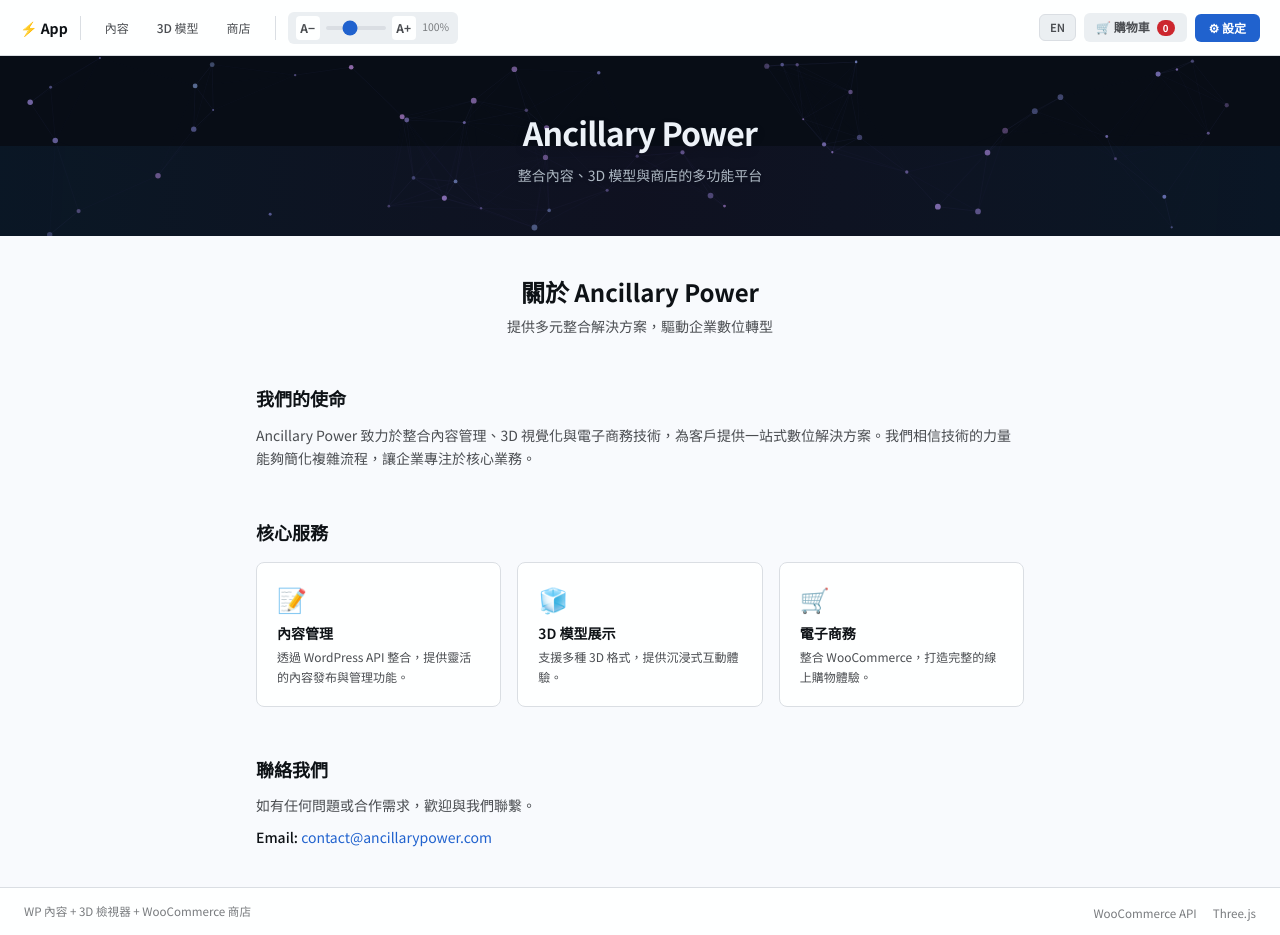
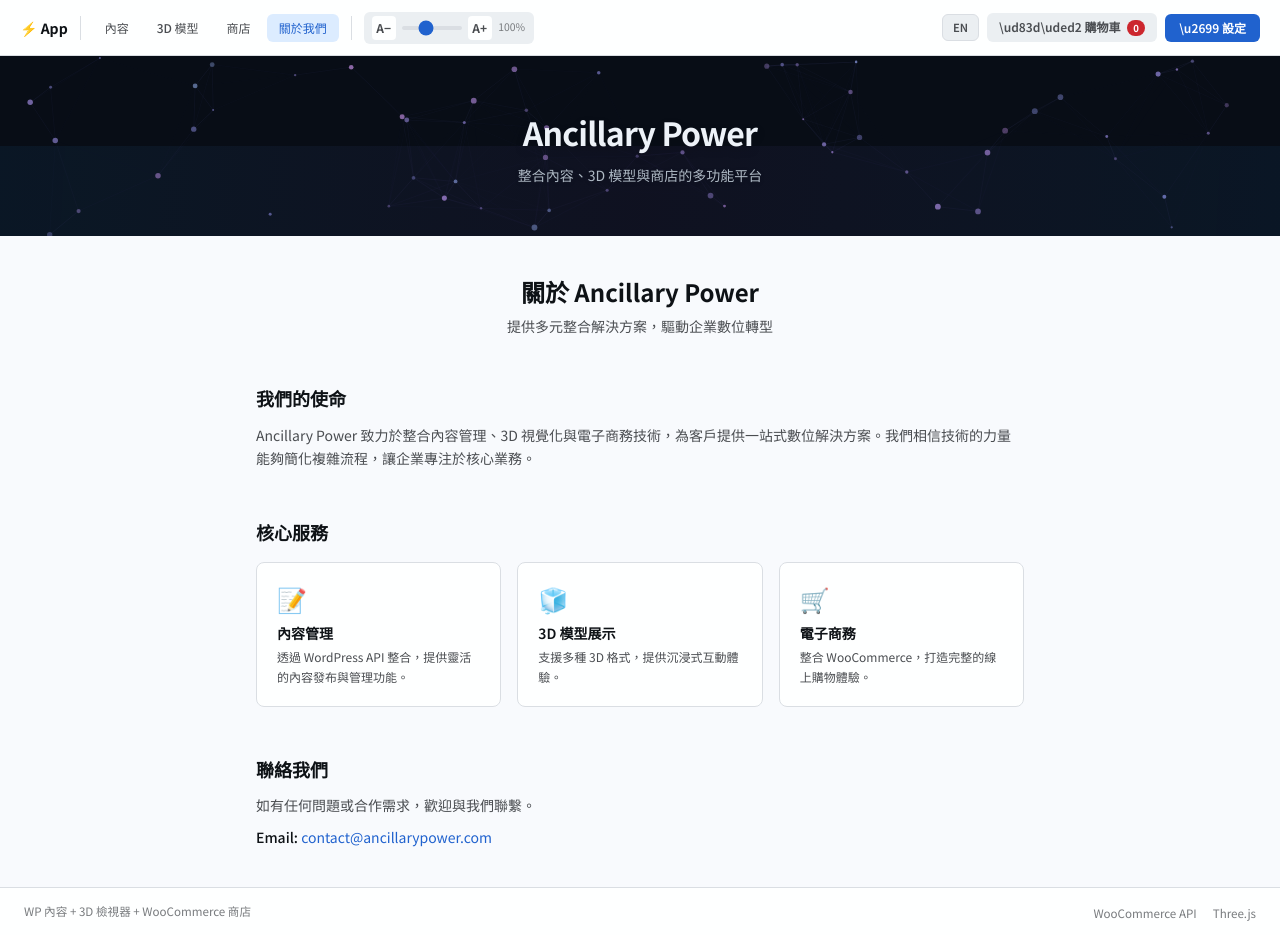
Before and after one commit to ancillarypower/official-site, a React (Vite) app: page /about in a window 1280 px wide. Built offline with nearby package versions, Linux system fonts and the light colour scheme; no server answers.

Commit message:
feat(nav): add about link to navbar

```diff
--- a/src/components/layout/Navbar.tsx
+++ b/src/components/layout/Navbar.tsx
@@ -8,6 +8,7 @@
   { to: "/", labelKey: "nav_content" as const },
   { to: "/models", labelKey: "nav_models" as const },
   { to: "/store", labelKey: "nav_store" as const },
+  { to: "/about", labelKey: "nav_about" as const },
 ];
 
 export function Navbar() {
@@ -39,7 +40,9 @@
                     : "text-secondary hover:bg-surface-sunken hover:text-primary"
                 }`
               }
-              aria-current={location.pathname === to ? "page" : undefined}
+              aria-current={
+                location.pathname === to ? "page" : undefined
+              }
             >
               {t(labelKey)}
             </NavLink>
@@ -47,7 +50,10 @@
         ))}
       </ul>
 
-      <div className="hidden h-6 w-px bg-border-default md:block" aria-hidden="true" />
+      <div
+        className="hidden h-6 w-px bg-border-default md:block"
+        aria-hidden="true"
+      />
 
       <div className="hidden md:block">
         <FontSizeControl />
@@ -59,7 +65,7 @@
           className="rounded-md border border-border-default bg-surface-sunken px-2.5 py-1 text-[0.7rem] font-semibold text-secondary transition-colors hover:border-accent hover:text-accent"
           aria-label="Toggle language"
         >
-          {lang === "zh" ? "EN" : "中文"}
+          {lang === "zh" ? "EN" : "\u4e2d\u6587"}
         </button>
 
         <button
@@ -67,7 +73,7 @@
           className="rounded-md bg-surface-sunken px-3 py-1.5 text-xs font-semibold text-secondary transition-colors hover:bg-border-default hover:text-primary"
           aria-label={t("nav_cart")}
         >
-          🛒 {t("nav_cart")}{" "}
+          \ud83d\uded2 {t("nav_cart")}{" "}
           <span className="ml-1 inline-flex min-w-[18px] items-center justify-center rounded-full bg-danger px-1.5 py-0.5 text-[0.6rem] font-bold text-white">
             {totalItems}
           </span>
@@ -78,7 +84,7 @@
           className="rounded-md bg-accent px-3.5 py-1.5 text-xs font-semibold text-white transition-colors hover:bg-accent-hover"
           aria-label={t("nav_settings")}
         >
-          ⚙ {t("nav_settings")}
+          \u2699 {t("nav_settings")}
         </button>
       </div>
     </nav>
```
